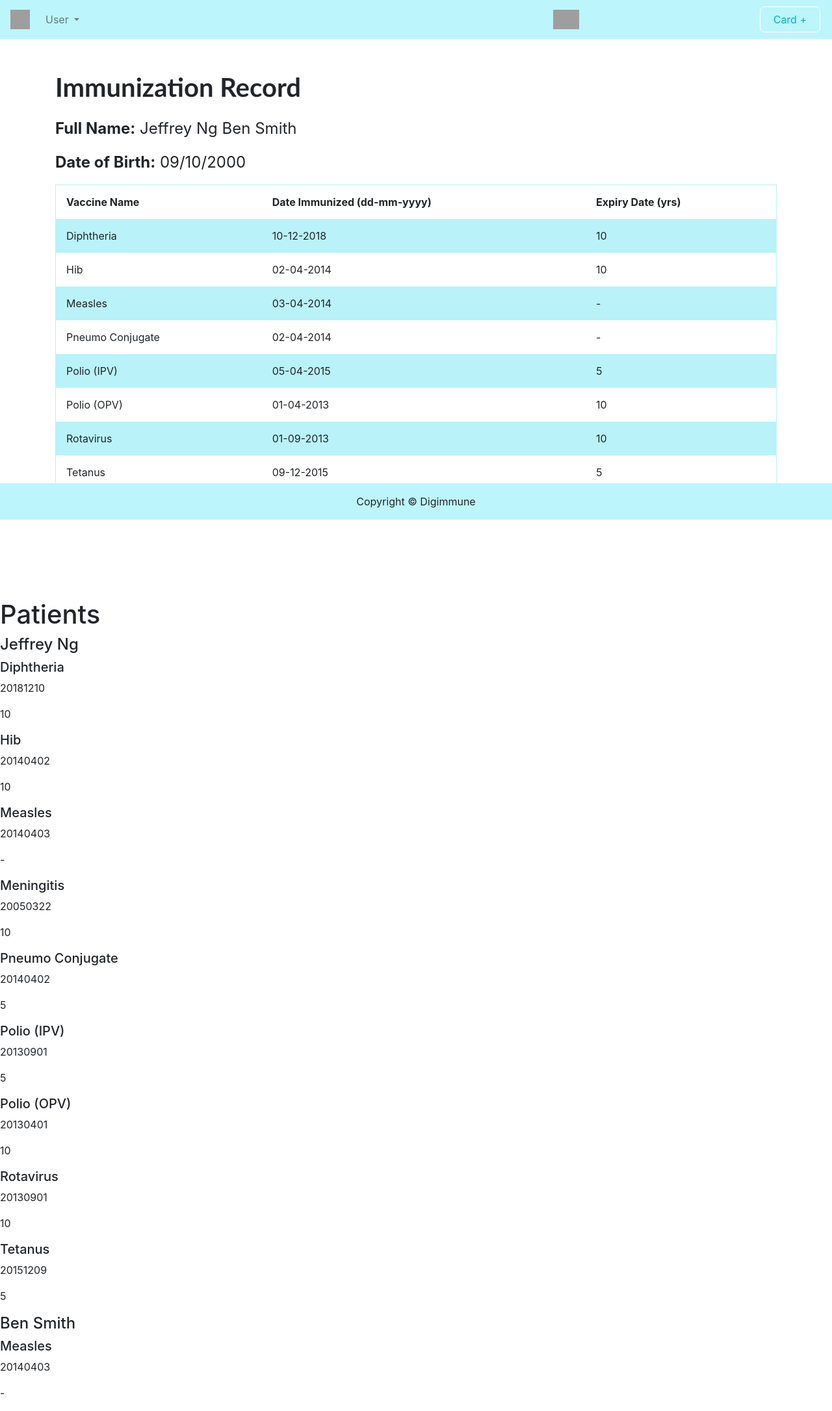
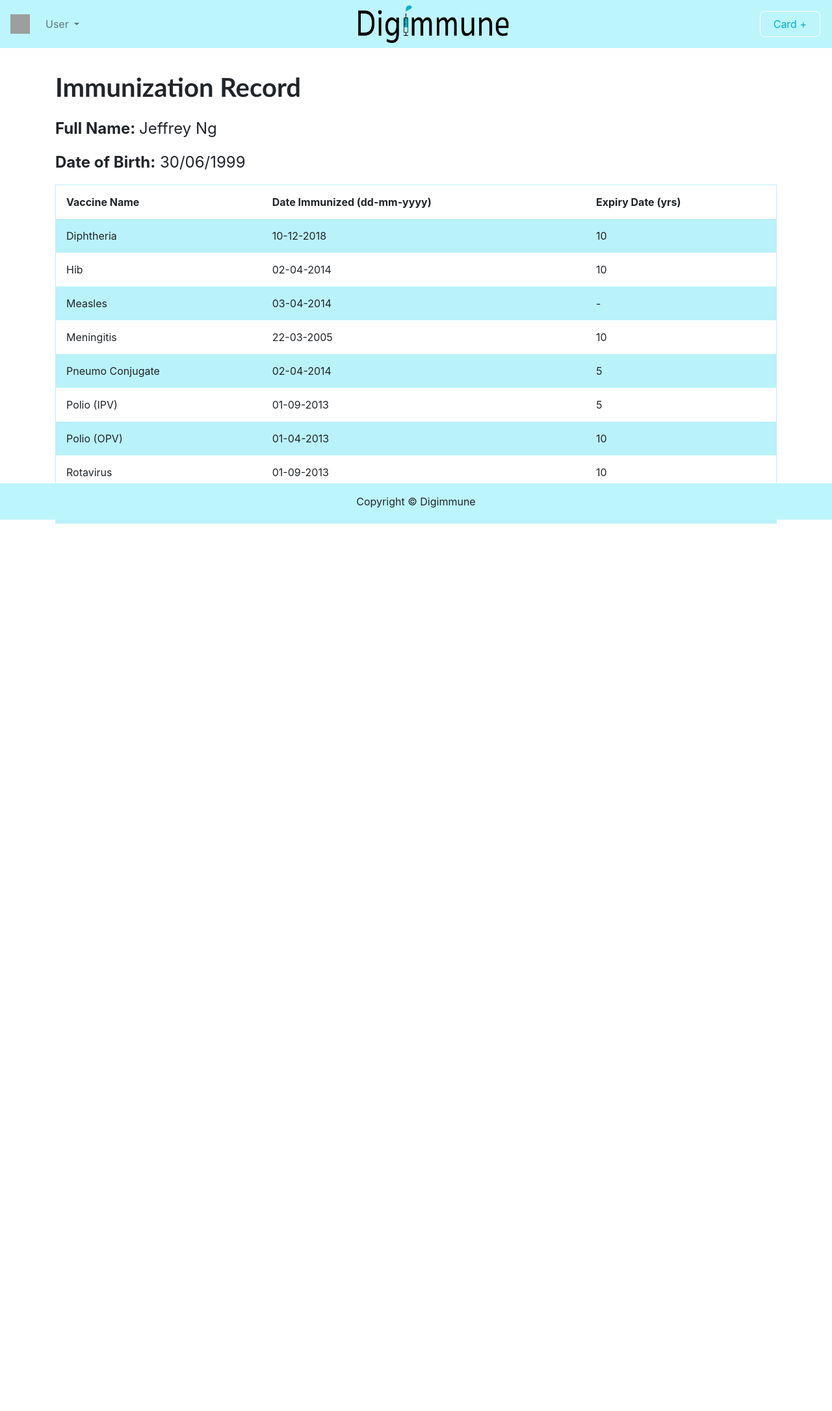
Before and after one commit to cooper-a/digimunne, a Django app: page /records/ in a window 1280 px wide. Shown: the whole page at 65% size. After the commit the page ends 806 px from the top, so only its background shows below. Run offline with Django 3.2, Linux system fonts and the light colour scheme; data comes from the database, SQL or seed files in the repository; both versions use the stored data as it was after the commit; some libraries are stand-ins or nearby versions; grey boxes are pictures that could not be loaded.

Commit message:
content and styling edit

```diff
--- a/records/static/records/round-about.css
+++ b/records/static/records/round-about.css
@@ -51,10 +51,11 @@
   }
 
   .logo-navbar-middle {
-      margin-left: 21%;
-      margin-right: auto;
-      display: inline-block;
-      width: 10%;
+      text-align: center;
+      margin-left: auto;
+      margin-right: 30vw;
+      display: flex;
+      width: 30%;
       float: none;
     }
 
--- a/records/templates/records/index.html
+++ b/records/templates/records/index.html
@@ -57,18 +57,10 @@
                     <a class="dropdown-item" href="#">Sign Out</a>
                     </div>
                 </li>
-
-
             </ul>
-
-            <a href="#"><img class="logo-navbar-middle" src="https://s3-us-west-2.amazonaws.com/s.cdpn.io/32877/logo-thing.png" width="200" alt="Logo Thing main logo"></a>
-
-
-
+            <a href="#"><img class="logo-navbar-middle" src="{% static 'records/Digimmune1.png' %}" width="400px" height="auto" alt="Logo Thing main logo"></a>
             <button type="button" class="button1" type="submit"> Card +</button>
         </div>
-
-
     </nav>
 
 <!-- Page Content -->
@@ -79,8 +71,8 @@
 {% if all_patients %}
 
     <p class="Immune-Record-Title"><strong>Immunization Record</strong></p>
-    <p class="User-Details-Immune-Record-Page"><b>Full Name:</b>{% for patients in all_patients %} {{patients.first_name}} {{patients.last_name}} {% endfor %}</p>
-    <p class="User-Details-Immune-Record-Page"><b>Date of Birth:</b> 09/10/2000</p>
+    <p class="User-Details-Immune-Record-Page"><b>Full Name: </b>{{all_patients.0.first_name}} {{all_patients.0.last_name}}</p>
+    <p class="User-Details-Immune-Record-Page"><b>Date of Birth:</b> {{all_patients.0.day_of_birth}}/{{all_patients.0.month_of_birth}}/{{all_patients.0.year_of_birth}}</p>
 
     <!-- Introduction Row -->
     <table id="myTable">
@@ -90,46 +82,13 @@
             <th onclick="sortTable(1)">Date Immunized (dd-mm-yyyy)</th>
             <th onclick="sortTable(2)">Expiry Date (yrs)</th>
         </tr>
+        {% for vaccinations in all_patients.0.vaccinations.all %}
         <tr>
-            <td>Diphtheria</td>
-            <td>10-12-2018</td>
-            <td>10</td>
+            <td>{{vaccinations.disease_name}}</td>
+            <td>{{vaccinations.day}}-{{vaccinations.month}}-{{vaccinations.year}}</td>
+            <td>{{vaccinations.expiration_date}}</td>
         </tr>
-        <tr>
-            <td>Hib</td>
-            <td>02-04-2014</td>
-            <td>10</td>
-        </tr>
-        <tr>
-            <td>Measles</td>
-            <td>03-04-2014</td>
-            <td>-</td>
-        </tr>
-        <tr>
-            <td>Pneumo Conjugate</td>
-            <td>02-04-2014</td>
-            <td>-</td>
-        </tr>
-        <tr>
-            <td>Polio (IPV)</td>
-            <td>05-04-2015</td>
-            <td>5</td>
-        </tr>
-        <tr>
-            <td>Polio (OPV)</td>
-            <td>01-04-2013</td>
-            <td>10</td>
-        </tr>
-        <tr>
-            <td>Rotavirus</td>
-            <td>01-09-2013</td>
-            <td>10</td>
-        </tr>
-        <tr>
-            <td>Tetanus</td>
-            <td>09-12-2015</td>
-            <td>5</td>
-        </tr>
+        {% endfor %}
         </table>
 <br><br><br><br><br><br><br>
 </div>
@@ -143,32 +102,3 @@
     </div>
     <!-- /.container -->
 </footer>
-
-
-
-
-{% if all_patients %}
-    <h1>
-        Patients
-    </h1>
-    {% for patient in all_patients %}
-        <h4>
-            {% if patient %}
-                {{ patient.first_name }} {{ patient.last_name }}
-            {% endif %}
-        </h4>
-
-            {% for vaccinations in patient.vaccinations.all %}
-                <h5>
-                    {{vaccinations.disease_name}}
-                </h5>
-                <p>
-                    {{vaccinations.year}}{{vaccinations.month}}{{vaccinations.day}}
-                </p>
-                <p>
-                    {{vaccinations.expiration_date}}
-                </p>
-            {% endfor %}
-
-    {% endfor %}
-{% endif %}
```
Also changed, not shown: db.sqlite3. Lines whose indentation alone changed are shown as unchanged.
